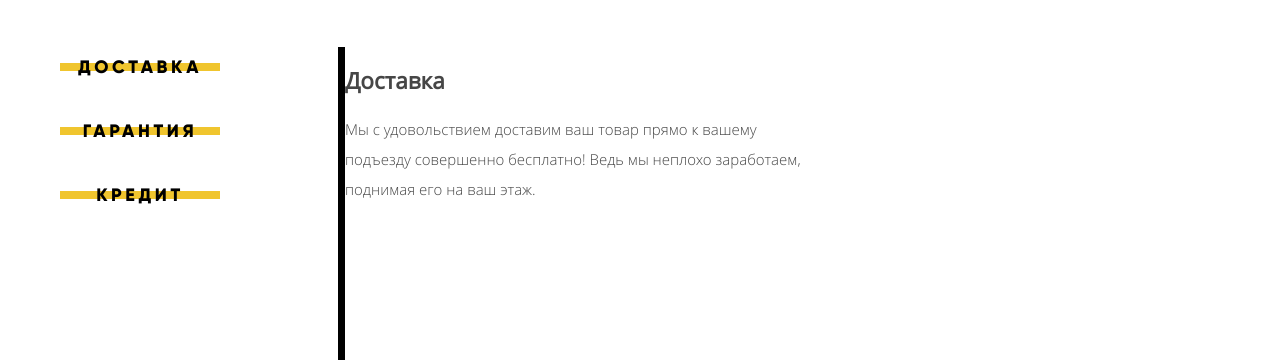
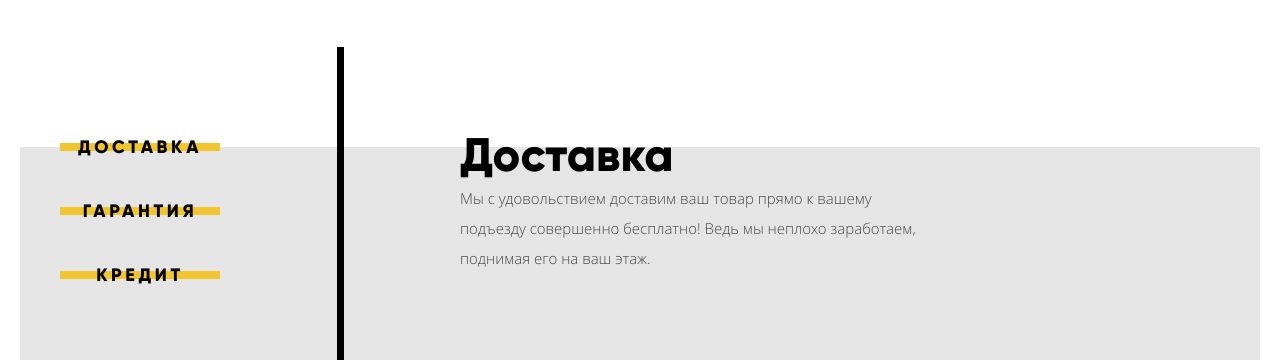
Before and after one commit to Pycu4/202134-device, a plain HTML site: page index.html in a window 1280 px wide. Shown: the part 614-974 px from the top of the page. Drawn offline with Linux system fonts and the light colour scheme.

Commit message:
Верстаю условия на главной

```diff
--- a/css/style.css
+++ b/css/style.css
@@ -50,6 +50,21 @@
     line-height: 30px;
     font-family: "Open Sans", Arial, sans-serif;
     color: #464646;
+  }
+
+  h1,
+  h2,
+  h3,
+  h4,
+  h5,
+  h6 {
+    margin: 0px;
+    padding: 0px;
+  }
+
+  p {
+    margin: 0px;
+    padding: 0px;
   }
 
   ul {
@@ -653,15 +668,34 @@
 /* INDEX SERVICES */
 
   .index-services {
+    position: relative;
 
+    min-height: 388px;
+    margin-top: 126px;
   }
 
   .index-services .container {
 
   }
 
+  .index-services .container::before {
+    content: "";
+
+    position: absolute;
+    top: 20px;
+    left: 0px;
+    z-index: -1;
+
+    display: block;
+    width: 100%;
+    height: 288px;
+
+    background-color: rgb(229, 229, 229);
+  }
+
   .index-services .container::after {
     content: "";
+
     display: table;
     clear: both;
   }
@@ -673,15 +707,27 @@
   /* services tabs */
 
     .index-services ul {
+      position: relative;
+
       float: left;
-      width: 278px;
-      height: 319px;
-
-      border-right-width: 7px;
-      border-right-style: solid;
-      border-right-color: rgb(0, 0, 0);
+      width: 280px;
+      min-height: 240px;
 
       list-style-type: none;
+    }
+
+    .index-services ul::after {
+      content: "";
+
+      position: absolute;
+      top: -80px;
+      left: 277px;
+
+      display: block;
+      width: 7px;
+      height: 320px;
+
+      background-color: rgb(0, 0, 0);
     }
 
     .index-services li {
@@ -710,6 +756,11 @@
     .index-services .services {
       float: left;
       width: 460px;
+      min-height: 186px;
+      padding-top: 0px;
+      padding-right: 300px;
+      padding-bottom: 54px;
+      padding-left: 120px;
 
     }
 
@@ -739,6 +790,16 @@
       background-color: rgb(0, 0, 0);
     }
 
+    .index-services h2 {
+      font-weight: 900;
+      font-size: 47px;
+      line-height: 56px;
+      font-family: "Gilroy", Arial, sans-serif;
+      color: rgb(0, 0, 0);
+      letter-spacing: 0.15px;
+      text-decoration: none;
+    }
+
 /* FOOTER */
 
   .main-footer {
```
